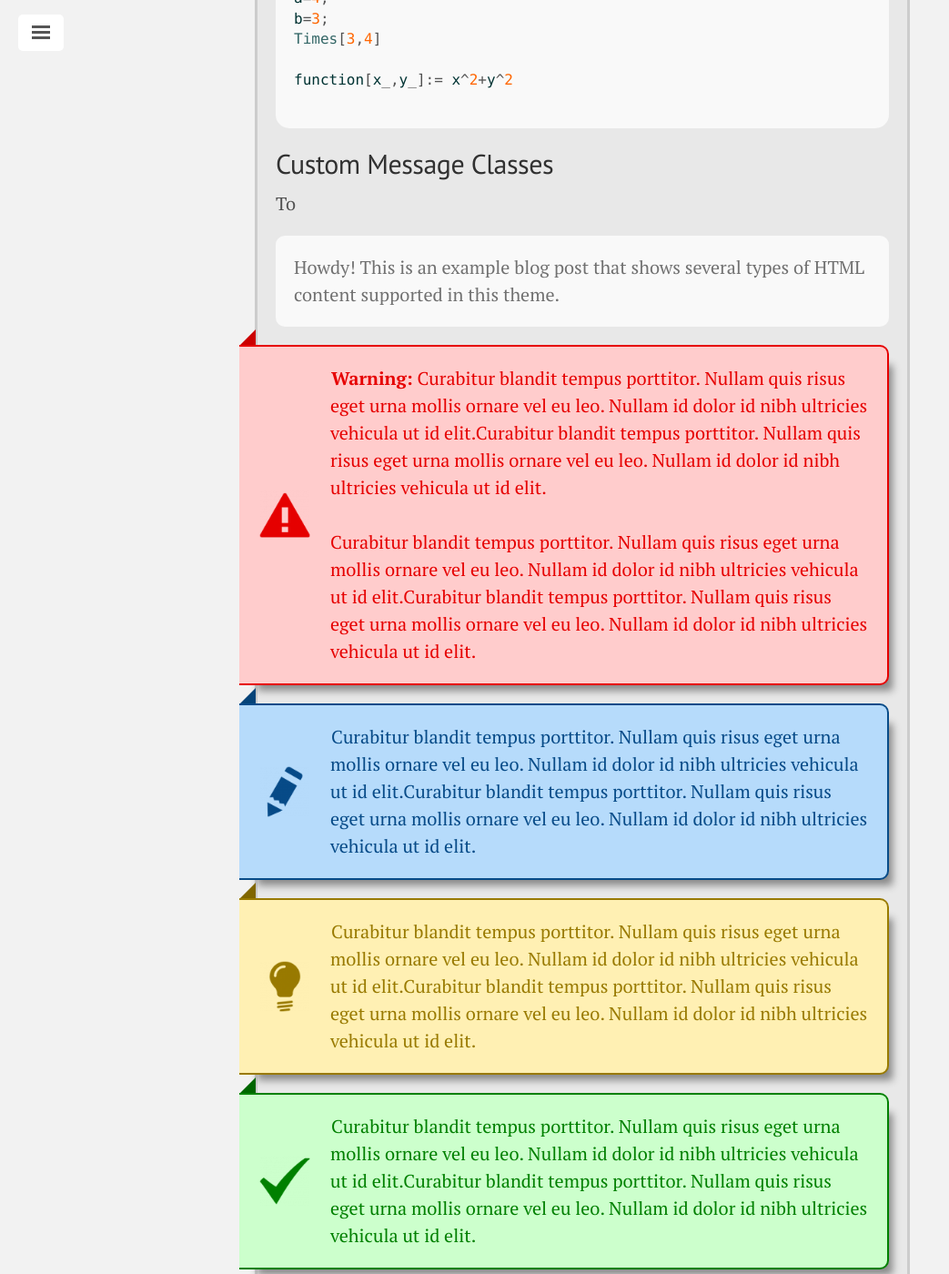
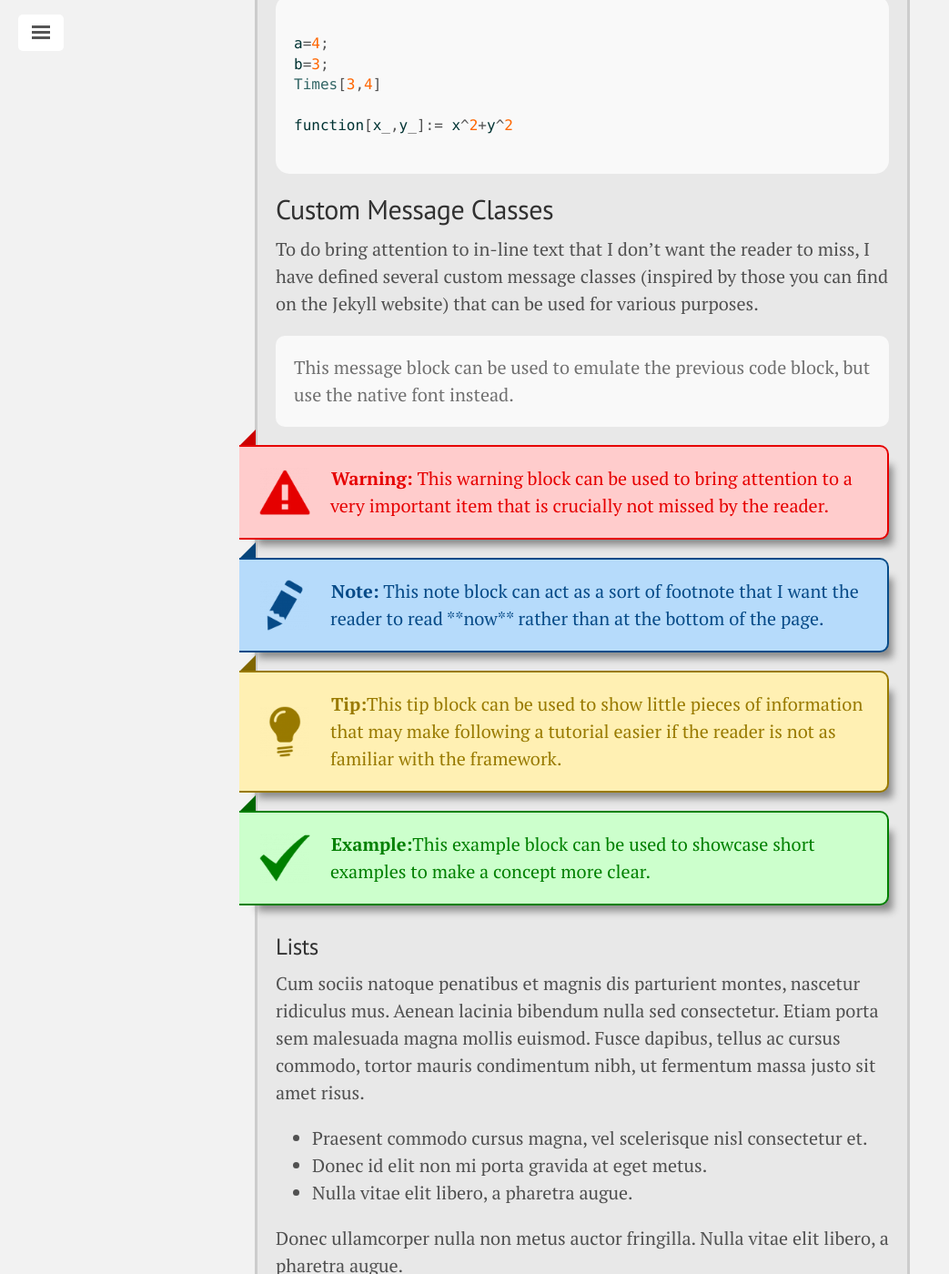
Before and after one commit to TakeTwiceDailey/TakeTwiceDailey.github.io, a Jekyll site: the page built from _posts/2014-01-01-example-content.md, in a window 1280 px wide and 1400 px high, scrolled down 2277 px. Shown: the whole window at 91% size, without its empty margins (0-1043 px from the left). Built offline with Jekyll 4.4.1, drawn with Linux system fonts in a browser that asks for light colours; nearby versions of some CDN libraries; some of the changed text lies outside the part shown.

Commit message:
post info

````diff
--- a/_posts/2014-01-01-example-content.md
+++ b/_posts/2014-01-01-example-content.md
@@ -56,6 +56,7 @@ function[x_,y_]:= x^2+y^2
 ```
 {% endhighlight %}
 
+This yields:
 
 ``` mathematica
 
@@ -68,21 +69,19 @@ function[x_,y_]:= x^2+y^2
 ```
 ## Custom Message Classes
 
-To
+To do bring attention to in-line text that I don't want the reader to miss, I have defined several custom message classes (inspired by those you can find on the Jekyll website) that can be used for various purposes.
 
 <div class="message">
-  Howdy! This is an example blog post that shows several types of HTML content supported in this theme.
+  This message block can be used to emulate the previous code block, but use the native font instead.
 </div>
 
-<p class="warning"> <b>Warning:</b> Curabitur blandit tempus porttitor. Nullam quis risus eget urna mollis ornare vel eu leo. Nullam id dolor id nibh ultricies vehicula ut id elit.Curabitur blandit tempus porttitor. Nullam quis risus eget urna mollis ornare vel eu leo. Nullam id dolor id nibh ultricies vehicula ut id elit.<br><br>Curabitur blandit tempus porttitor. Nullam quis risus eget urna mollis ornare vel eu leo. Nullam id dolor id nibh ultricies vehicula ut id elit.Curabitur blandit tempus porttitor. Nullam quis risus eget urna mollis ornare vel eu leo. Nullam id dolor id nibh ultricies vehicula ut id elit.</p>
+<p class="warning"> <b>Warning:</b> This warning block can be used to bring attention to a very important item that is crucially not missed by the reader.</p>
 
-<p class="note">Curabitur blandit tempus porttitor. Nullam quis risus eget urna mollis ornare vel eu leo. Nullam id dolor id nibh ultricies vehicula ut id elit.Curabitur blandit tempus porttitor. Nullam quis risus eget urna mollis ornare vel eu leo. Nullam id dolor id nibh ultricies vehicula ut id elit.</p>
+<p class="note"><b>Note:</b> This note block can act as a sort of footnote that I want the reader to read **now** rather than at the bottom of the page.</p>
 
-<p class="tip">Curabitur blandit tempus porttitor. Nullam quis risus eget urna mollis ornare vel eu leo. Nullam id dolor id nibh ultricies vehicula ut id elit.Curabitur blandit tempus porttitor. Nullam quis risus eget urna mollis ornare vel eu leo. Nullam id dolor id nibh ultricies vehicula ut id elit.</p>
+<p class="tip"><b>Tip:</b>This tip block can be used to show little pieces of information that may make following a tutorial easier if the reader is not as familiar with the framework.</p>
 
-<p class="example">Curabitur blandit tempus porttitor. Nullam quis risus eget urna mollis ornare vel eu leo. Nullam id dolor id nibh ultricies vehicula ut id elit.Curabitur blandit tempus porttitor. Nullam quis risus eget urna mollis ornare vel eu leo. Nullam id dolor id nibh ultricies vehicula ut id elit.</p>
-
-Aenean lacinia bibendum nulla sed consectetur. Etiam porta sem malesuada magna mollis euismod. Fusce dapibus, tellus ac cursus commodo, tortor mauris condimentum nibh, ut fermentum massa.
+<p class="example"><b>Example:</b>This example block can be used to showcase short examples to make a concept more clear.</p>
 
 ### Lists
 
````
